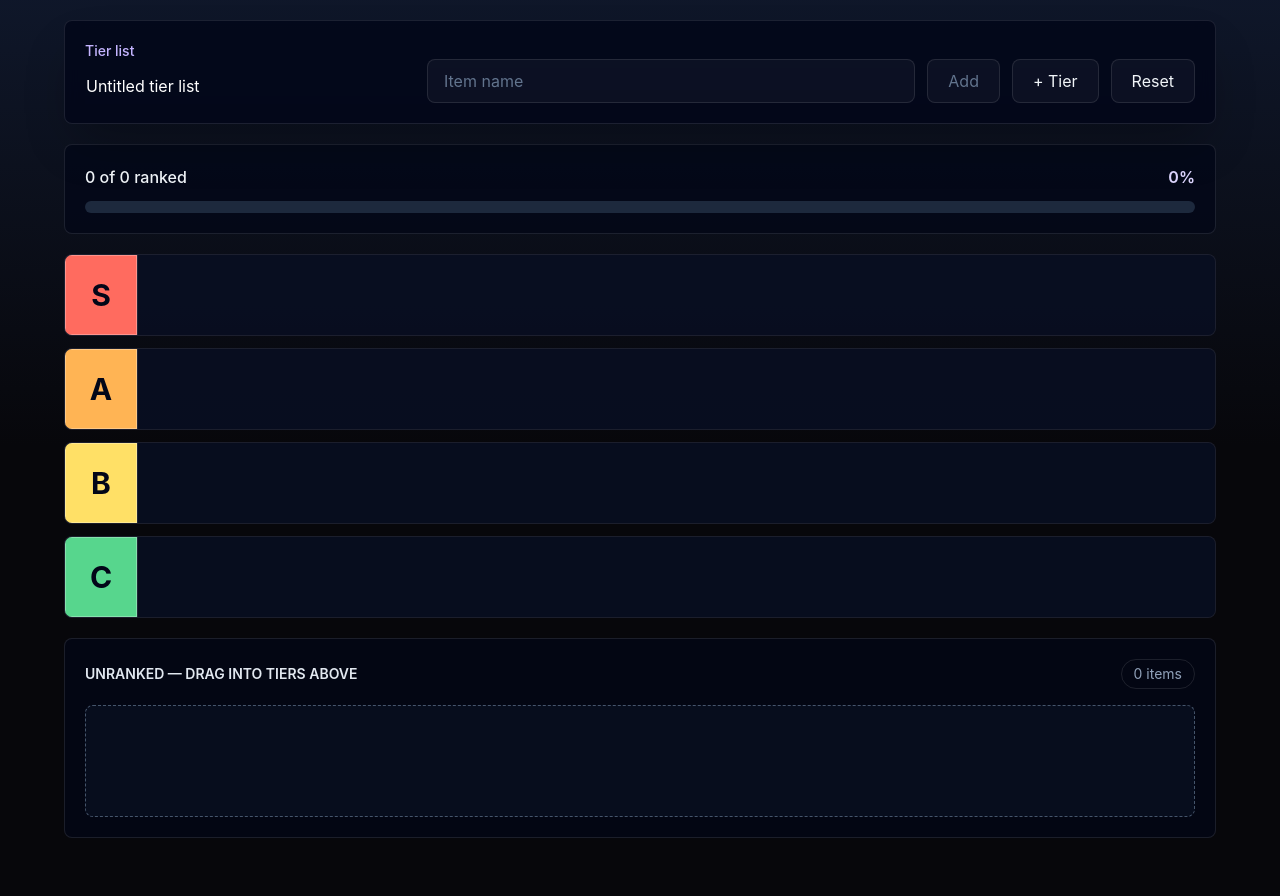
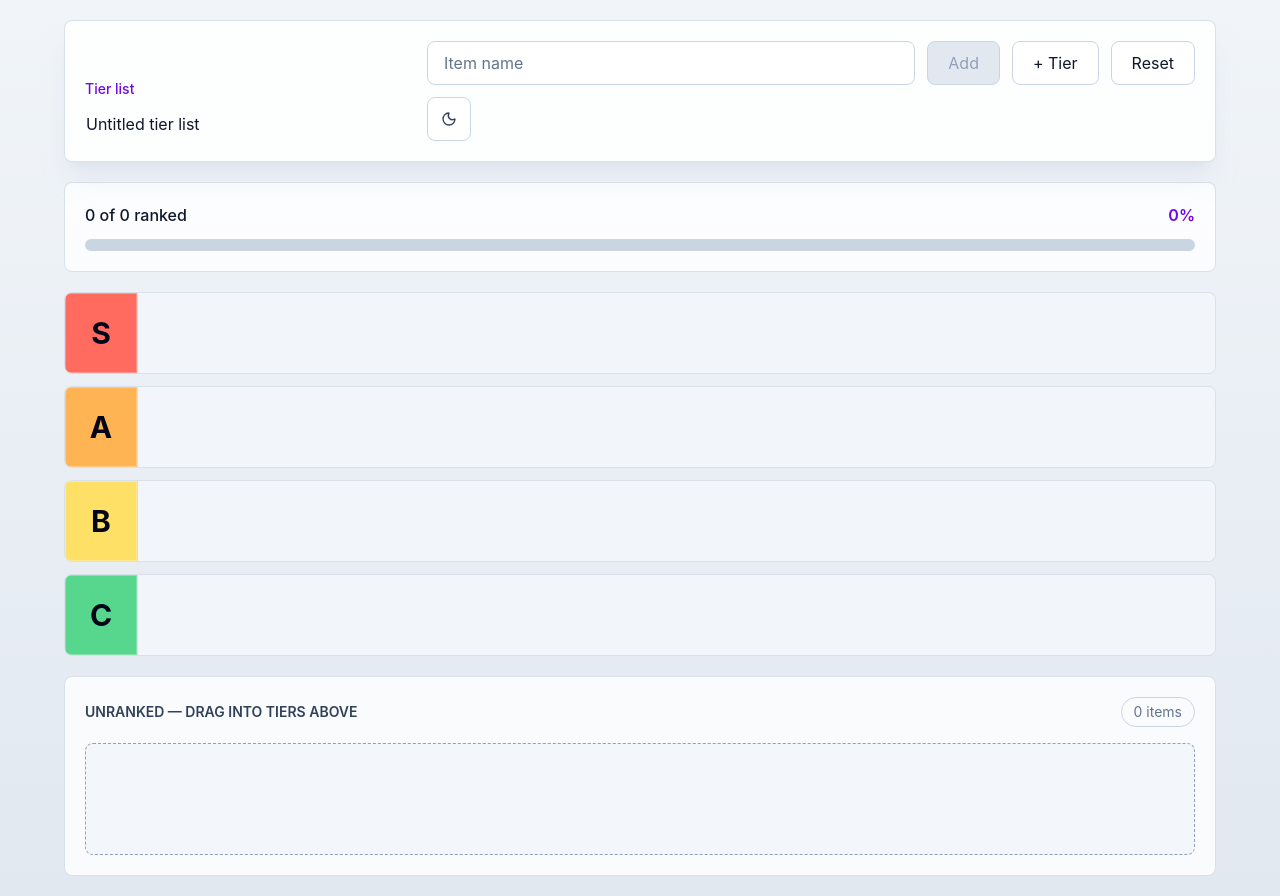
Before and after one commit to Koda-Pig/tier-list-maker, a React (Vite) app: page / in a window 1280 px wide. Before the commit the page ends 858 px from the top, so only its background shows below. Built offline with nearby package versions, Linux system fonts and the light colour scheme.

Commit message:
add light dark mode

```diff
--- a/src/App.tsx
+++ b/src/App.tsx
@@ -1,5 +1,11 @@
-import { Minus, X } from "lucide-react";
-import { useReducer, useRef, useState, type CSSProperties } from "react";
+import { Minus, Moon, Sun, X } from "lucide-react";
+import {
+  useEffect,
+  useReducer,
+  useRef,
+  useState,
+  type CSSProperties
+} from "react";
 import {
   SortableDropZone,
   SortableItem,
@@ -19,9 +25,27 @@ import {
   type Tier
 } from "./tier-list/state";
 
+const THEME_STORAGE_KEY = "tier-list-maker-theme";
+type Theme = "light" | "dark";
+
 function App() {
   const [state, dispatch] = useReducer(tierListReducer, initialTierListState);
   const [newItemLabel, setNewItemLabel] = useState("");
+  const [theme, setTheme] = useState<Theme>(() => {
+    if (typeof window === "undefined") {
+      return "dark";
+    }
+
+    const stored = window.localStorage.getItem(THEME_STORAGE_KEY);
+
+    if (stored === "light" || stored === "dark") {
+      return stored;
+    }
+
+    return window.matchMedia("(prefers-color-scheme: dark)").matches
+      ? "dark"
+      : "light";
+  });
   const newItemInputRef = useRef<HTMLInputElement>(null);
   const totalItems = Object.keys(state.items).length;
   const rankedItems = state.tiers.reduce(
@@ -32,6 +56,12 @@ function App() {
     totalItems === 0 ? 0 : Math.round((rankedItems / totalItems) * 100);
   const canAddItem = sanitizeItemLabel(newItemLabel).length > 0;
   const canAddAnotherTier = canAddTier(state);
+  const isDarkMode = theme === "dark";
+
+  useEffect(() => {
+    document.documentElement.classList.toggle("dark", isDarkMode);
+    window.localStorage.setItem(THEME_STORAGE_KEY, theme);
+  }, [isDarkMode, theme]);
 
   function handleAddItem(event: React.SubmitEvent<HTMLFormElement>) {
     event.preventDefault();
@@ -61,17 +91,17 @@ function App() {
   }
 
   return (
-    <main className="min-h-svh px-4 py-5 text-slate-100 sm:px-6 lg:px-8">
+    <main className="min-h-svh bg-linear-to-b from-slate-100 to-slate-200 px-4 py-5 text-slate-900 transition-colors dark:from-slate-900 dark:to-[#07070b] dark:text-slate-100 sm:px-6 lg:px-8">
       <div className="mx-auto flex w-full max-w-6xl flex-col gap-5">
-        <header className="rounded-lg border border-white/10 bg-slate-950/80 p-5 shadow-2xl shadow-black/30 backdrop-blur">
+        <header className="rounded-lg border border-slate-300/70 bg-white/85 p-5 shadow-xl shadow-slate-300/35 backdrop-blur transition-colors dark:border-white/10 dark:bg-slate-950/80 dark:shadow-black/30">
           <div className="flex flex-col gap-4 lg:flex-row lg:items-end lg:justify-between">
             <div className="min-w-0">
-              <p className="mb-2 text-sm font-medium text-violet-300">
+              <p className="mb-2 text-sm font-medium text-violet-700 dark:text-violet-300">
                 Tier list
               </p>
               <input
                 aria-label="Tier list title"
-                className="block w-full min-w-0 rounded-md border border-transparent bg-transparent px-0 py-1 text-3xl font-semibold leading-tight text-white outline-none transition sm:text-4xl focus:border-violet-400/70 focus:bg-white/3 focus:px-3 focus:ring-4 focus:ring-violet-400/15 focus-visible:ring-4 focus-visible:ring-violet-400/20"
+                className="block w-full min-w-0 rounded-md border border-transparent bg-transparent px-0 py-1 text-3xl font-semibold leading-tight text-slate-900 outline-none transition sm:text-4xl focus:border-violet-500/70 focus:bg-slate-100/90 focus:px-3 focus:ring-4 focus:ring-violet-500/15 focus-visible:ring-4 focus-visible:ring-violet-500/20 dark:text-white dark:focus:border-violet-400/70 dark:focus:bg-white/3 dark:focus:ring-violet-400/15 dark:focus-visible:ring-violet-400/20"
                 maxLength={TITLE_MAX_LENGTH}
                 value={state.title}
                 onChange={(event) =>
@@ -90,7 +120,7 @@ function App() {
               <input
                 ref={newItemInputRef}
                 aria-label="Item name"
-                className="h-11 min-w-0 rounded-lg border border-white/10 bg-white/4 px-4 text-slate-100 outline-none transition placeholder:text-slate-500 focus:border-violet-400/80 focus:ring-4 focus:ring-violet-400/15 focus-visible:ring-4 focus-visible:ring-violet-400/20"
+                className="h-11 min-w-0 rounded-lg border border-slate-300 bg-white px-4 text-slate-900 outline-none transition placeholder:text-slate-500 focus:border-violet-500/80 focus:ring-4 focus:ring-violet-500/15 focus-visible:ring-4 focus-visible:ring-violet-500/20 dark:border-white/10 dark:bg-white/4 dark:text-slate-100 dark:focus:border-violet-400/80 dark:focus:ring-violet-400/15 dark:focus-visible:ring-violet-400/20"
                 maxLength={ITEM_LABEL_MAX_LENGTH}
                 placeholder="Item name"
                 value={newItemLabel}
@@ -100,14 +130,14 @@ function App() {
               />
               <button
                 type="submit"
-                className="h-11 rounded-lg border border-violet-300/25 bg-violet-400 px-5 font-medium text-slate-950 outline-none transition hover:bg-violet-300 focus:ring-4 focus:ring-violet-400/20 focus-visible:ring-4 focus-visible:ring-violet-400/30 disabled:cursor-not-allowed disabled:border-white/10 disabled:bg-white/4 disabled:text-slate-500"
+                className="h-11 rounded-lg border border-violet-600/20 bg-violet-500 px-5 font-medium text-white outline-none transition hover:bg-violet-400 focus:ring-4 focus:ring-violet-500/20 focus-visible:ring-4 focus-visible:ring-violet-500/30 disabled:cursor-not-allowed disabled:border-slate-300 disabled:bg-slate-200 disabled:text-slate-400 dark:border-violet-300/25 dark:bg-violet-400 dark:text-slate-950 dark:hover:bg-violet-300 dark:disabled:border-white/10 dark:disabled:bg-white/4 dark:disabled:text-slate-500"
                 disabled={!canAddItem}
               >
                 Add
               </button>
               <button
                 type="button"
-                className="h-11 rounded-lg border border-white/10 bg-white/4 px-5 font-medium text-slate-100 outline-none transition hover:bg-white/8 focus:ring-4 focus:ring-violet-400/15 focus-visible:ring-4 focus-visible:ring-violet-400/20 disabled:cursor-not-allowed disabled:text-slate-500 disabled:hover:bg-white/4"
+                className="h-11 rounded-lg border border-slate-300 bg-white px-5 font-medium text-slate-900 outline-none transition hover:bg-slate-50 focus:ring-4 focus:ring-violet-500/15 focus-visible:ring-4 focus-visible:ring-violet-500/20 disabled:cursor-not-allowed disabled:text-slate-400 disabled:hover:bg-white dark:border-white/10 dark:bg-white/4 dark:text-slate-100 dark:hover:bg-white/8 dark:focus:ring-violet-400/15 dark:focus-visible:ring-violet-400/20 dark:disabled:text-slate-500 dark:disabled:hover:bg-white/4"
                 disabled={!canAddAnotherTier}
                 onClick={() => dispatch({ type: "ADD_TIER" })}
               >
@@ -115,10 +145,22 @@ function App() {
               </button>
               <button
                 type="button"
-                className="h-11 rounded-lg border border-white/10 bg-white/4 px-5 font-medium text-slate-100 outline-none transition hover:bg-white/8 focus:ring-4 focus:ring-violet-400/15 focus-visible:ring-4 focus-visible:ring-violet-400/20"
+                className="h-11 rounded-lg border border-slate-300 bg-white px-5 font-medium text-slate-900 outline-none transition hover:bg-slate-50 focus:ring-4 focus:ring-violet-500/15 focus-visible:ring-4 focus-visible:ring-violet-500/20 dark:border-white/10 dark:bg-white/4 dark:text-slate-100 dark:hover:bg-white/8 dark:focus:ring-violet-400/15 dark:focus-visible:ring-violet-400/20"
                 onClick={handleReset}
               >
                 Reset
+              </button>
+              <button
+                type="button"
+                aria-label={`Switch to ${isDarkMode ? "light" : "dark"} mode`}
+                className="grid h-11 w-11 place-items-center rounded-lg border border-slate-300 bg-white text-slate-700 outline-none transition hover:bg-slate-50 focus:ring-4 focus:ring-violet-500/15 focus-visible:ring-4 focus-visible:ring-violet-500/20 dark:border-white/10 dark:bg-white/4 dark:text-slate-100 dark:hover:bg-white/8 dark:focus:ring-violet-400/15 dark:focus-visible:ring-violet-400/20"
+                onClick={() => setTheme(isDarkMode ? "light" : "dark")}
+              >
+                {isDarkMode ? (
+                  <Sun aria-hidden="true" className="size-4" />
+                ) : (
+                  <Moon aria-hidden="true" className="size-4" />
+                )}
               </button>
             </form>
           </div>
@@ -126,17 +168,17 @@ function App() {
 
         <section
           aria-label="Ranking progress"
-          className="rounded-lg border border-white/10 bg-slate-950/70 p-5"
+          className="rounded-lg border border-slate-300/70 bg-white/80 p-5 transition-colors dark:border-white/10 dark:bg-slate-950/70"
         >
           <div className="mb-3 flex items-center justify-between gap-4">
-            <p className="text-base font-medium text-slate-100">
+            <p className="text-base font-medium text-slate-900 dark:text-slate-100">
               {rankedItems} of {totalItems} ranked
             </p>
-            <p className="text-base font-semibold text-violet-200">
+            <p className="text-base font-semibold text-violet-700 dark:text-violet-200">
               {progressPercent}%
             </p>
           </div>
-          <div className="h-3 overflow-hidden rounded-full bg-slate-800">
+          <div className="h-3 overflow-hidden rounded-full bg-slate-300 dark:bg-slate-800">
             <div
               className="h-full rounded-full bg-violet-400 transition-[width]"
               style={{ width: `${progressPercent}%` }}
@@ -209,11 +251,11 @@ function ItemPill({
   const toneClass =
     tone.kind === "tier"
       ? "border-white/20 bg-[var(--pill-color)] text-slate-950"
-      : "border-white/10 bg-slate-800 text-slate-100";
+      : "border-slate-300 bg-white text-slate-800 dark:border-white/10 dark:bg-slate-800 dark:text-slate-100";
   const removeControlClass =
     tone.kind === "tier"
       ? "text-slate-900/70 hover:bg-black/10 hover:text-slate-950 focus:bg-black/10 focus:text-slate-950 focus:ring-slate-900/30"
-      : "text-slate-400 hover:bg-white/10 hover:text-white focus:bg-white/10 focus:text-white focus:ring-violet-300/50";
+      : "text-slate-500 hover:bg-slate-200 hover:text-slate-900 focus:bg-slate-200 focus:text-slate-900 focus:ring-violet-400/50 dark:text-slate-400 dark:hover:bg-white/10 dark:hover:text-white dark:focus:bg-white/10 dark:focus:text-white dark:focus:ring-violet-300/50";
 
   return (
     <span
@@ -254,7 +296,9 @@ function ItemPill({
           aria-hidden="true"
           className={[
             "-mr-1 grid size-6 shrink-0 place-items-center rounded-full text-lg leading-none",
-            tone.kind === "tier" ? "text-slate-900/60" : "text-slate-400"
+        tone.kind === "tier"
+          ? "text-slate-900/60"
+          : "text-slate-500 dark:text-slate-400"
           ].join(" ")}
         >
           ×
@@ -308,7 +352,7 @@ function TierRow({
   onUnrank: (itemId: string) => void;
 }) {
   return (
-    <article className="grid grid-cols-[3.5rem_minmax(0,1fr)] overflow-hidden rounded-lg border border-white/10 bg-slate-950/75 sm:grid-cols-[4.5rem_minmax(0,1fr)]">
+    <article className="grid grid-cols-[3.5rem_minmax(0,1fr)] overflow-hidden rounded-lg border border-slate-300/70 bg-white/80 transition-colors dark:border-white/10 dark:bg-slate-950/75 sm:grid-cols-[4.5rem_minmax(0,1fr)]">
       <div
         className="relative flex min-h-20 items-center justify-center bg-(--tier-color) text-2xl font-bold text-slate-950 shadow-[inset_0_0_0_1px_rgba(255,255,255,0.28)] sm:text-3xl"
         style={tierColorStyle(tier.color)}
@@ -329,7 +373,7 @@ function TierRow({
         containerId={tier.id}
         itemIds={itemIds}
         ariaLabel={`${tier.label} tier drop zone`}
-        className="flex min-h-20 flex-wrap items-start gap-2 border-l border-white/10 bg-slate-900/45 p-3 transition data-[over=true]:bg-slate-800/75 data-[over=true]:ring-2 data-[over=true]:ring-violet-300/30"
+        className="flex min-h-20 flex-wrap items-start gap-2 border-l border-slate-300/70 bg-slate-100/85 p-3 transition dark:border-white/10 dark:bg-slate-900/45 data-[over=true]:bg-slate-200/80 dark:data-[over=true]:bg-slate-800/75 data-[over=true]:ring-2 data-[over=true]:ring-violet-300/30"
       >
         <span className="sr-only">
           {itemIds.length} items in tier {tier.label}
@@ -367,12 +411,12 @@ function UnrankedSection({
   onRemove: (itemId: string) => void;
 }) {
   return (
-    <section className="rounded-lg border border-white/10 bg-slate-950/70 p-5">
+    <section className="rounded-lg border border-slate-300/70 bg-white/80 p-5 transition-colors dark:border-white/10 dark:bg-slate-950/70">
       <div className="mb-4 flex flex-wrap items-center justify-between gap-3">
-        <h2 className="text-sm font-semibold text-slate-200">
+        <h2 className="text-sm font-semibold text-slate-700 dark:text-slate-200">
           UNRANKED — DRAG INTO TIERS ABOVE
         </h2>
-        <p className="rounded-full border border-white/10 px-3 py-1 text-sm text-slate-400">
+        <p className="rounded-full border border-slate-300 px-3 py-1 text-sm text-slate-500 dark:border-white/10 dark:text-slate-400">
           {itemIds.length} items
         </p>
       </div>
@@ -380,7 +424,7 @@ function UnrankedSection({
         containerId={UNRANKED_CONTAINER_ID}
         itemIds={itemIds}
         ariaLabel="Unranked staging area"
-        className="flex min-h-28 flex-wrap items-start gap-2 rounded-lg border border-dashed border-slate-500/70 bg-slate-900/45 p-3 transition data-[over=true]:border-violet-300/80 data-[over=true]:bg-slate-800/75 data-[over=true]:ring-2 data-[over=true]:ring-violet-300/30"
+        className="flex min-h-28 flex-wrap items-start gap-2 rounded-lg border border-dashed border-slate-400 bg-slate-100/85 p-3 transition dark:border-slate-500/70 dark:bg-slate-900/45 data-[over=true]:border-violet-400/70 dark:data-[over=true]:border-violet-300/80 data-[over=true]:bg-slate-200/80 dark:data-[over=true]:bg-slate-800/75 data-[over=true]:ring-2 data-[over=true]:ring-violet-300/30"
       >
         {itemIds.map((itemId) => {
           const item = items[itemId];
--- a/src/index.css
+++ b/src/index.css
@@ -1,7 +1,7 @@
 @import "tailwindcss";
+@custom-variant dark (&:where(.dark, .dark *));
 
 :root {
-  color-scheme: dark;
   font-family:
     Inter,
     ui-sans-serif,
@@ -14,8 +14,9 @@
   text-rendering: optimizeLegibility;
   -webkit-font-smoothing: antialiased;
   -moz-osx-font-smoothing: grayscale;
-  background: #07070b;
-  color: #f8fafc;
+  color-scheme: light;
+  background: #f1f5f9;
+  color: #0f172a;
 }
 
 * {
@@ -25,16 +26,23 @@
 html {
   min-width: 320px;
   min-height: 100%;
-  background: #07070b;
+  background: #f1f5f9;
 }
 
 body {
   margin: 0;
   min-width: 320px;
   min-height: 100svh;
-  background:
-    linear-gradient(180deg, rgba(15, 23, 42, 0.98), rgba(7, 7, 11, 1) 52%),
-    #07070b;
+  background: #f1f5f9;
+}
+
+html.dark {
+  color-scheme: dark;
+  background: #07070b;
+}
+
+html.dark body {
+  background: #07070b;
 }
 
 #root {
```
